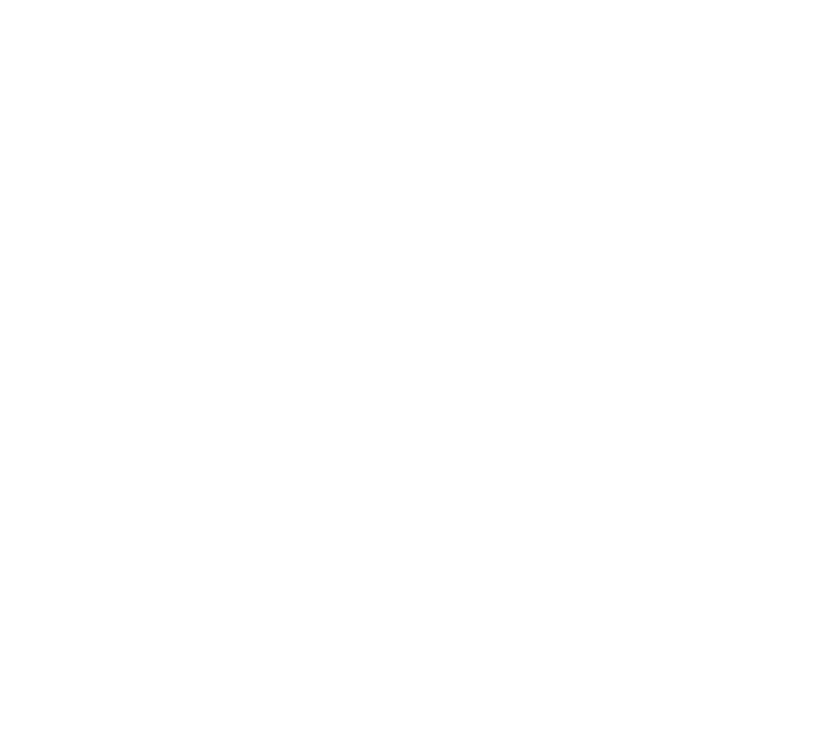
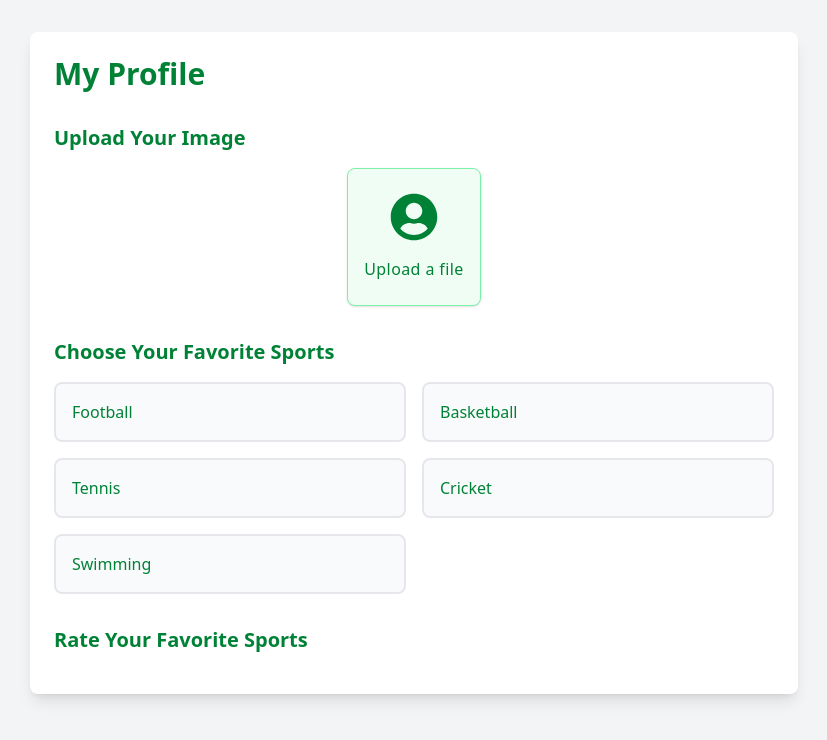
Before and after one commit to pulkitahuja02/sportmatev3, a React (Vite) app: page /MyProfile in a window 1280 px wide. Before the commit this address had no page. Shown: the top 740 px of the page, without its empty margins (226-1053 px from the left). Built offline with nearby package versions, Linux system fonts and the light colour scheme.

Commit message:
Updated the my profile

```diff
--- a/src/App.jsx
+++ b/src/App.jsx
@@ -1,7 +1,8 @@
 import { BrowserRouter as Router, Route, Routes } from "react-router-dom";
 import { UserProvider } from "./context/UserContext";
 import LoginPage from "./pages/LoginPage";
-import Dashboard from "./pages/Dashboard2";
+import Dashboard from "./pages/Dashboard";
+import MyProfile from "./pages/MyProfile";  // ✅ Import MyProfile
 
 function App() {
   return (
@@ -10,6 +11,7 @@ function App() {
         <Routes>
           <Route path="/" element={<LoginPage />} />
           <Route path="/dashboard" element={<Dashboard />} />
+          <Route path="/MyProfile" element={<MyProfile />} />  {/* ✅ Add Route */}
         </Routes>
       </Router>
     </UserProvider>
--- a/src/components/Navbar.jsx
+++ b/src/components/Navbar.jsx
@@ -1,5 +1,6 @@
 import React, { useState } from "react";
 import { FaUserCircle, FaBars, FaTimes } from "react-icons/fa";
+import { Link } from "react-router-dom"; // Import Link from react-router-dom
 
 const Navbar = () => {
   const [isMenuOpen, setIsMenuOpen] = useState(false);
@@ -7,17 +8,17 @@ const Navbar = () => {
   return (
     <>
       {/* Main Navbar */}
-      <nav className="bg-white p-6 pt-8 shadow-md"> {/* Added pt-8 for top padding */}
+      <nav className="bg-white p-6 pt-8 shadow-md">
         <div className="container mx-auto flex justify-between items-center">
           {/* Left: SportMate (Green Color) */}
           <h1 className="text-4xl font-bold text-green-600">SportMate</h1>
 
           {/* Mid: Links (Desktop View) */}
           <div className="hidden md:flex space-x-12">
-            <a href="/game-buddies" className="text-xl text-gray-700 hover:text-green-600">Game Buddies</a>
-            <a href="/tournaments" className="text-xl text-gray-700 hover:text-green-600">Tournaments</a>
-            <a href="/leaderboard" className="text-xl text-gray-700 hover:text-green-600">Leaderboard</a>
-            <a href="/community" className="text-xl text-gray-700 hover:text-green-600">Community</a>
+            <Link to="/game-buddies" className="text-xl text-gray-700 hover:text-green-600">Game Buddies</Link>
+            <Link to="/tournaments" className="text-xl text-gray-700 hover:text-green-600">Tournaments</Link>
+            <Link to="/leaderboard" className="text-xl text-gray-700 hover:text-green-600">Leaderboard</Link>
+            <Link to="/community" className="text-xl text-gray-700 hover:text-green-600">Community</Link>
           </div>
 
           {/* Hamburger Menu (Mobile View) */}
@@ -31,23 +32,23 @@ const Navbar = () => {
         {/* Mobile Menu (Chote screens par show) */}
         {isMenuOpen && (
           <div className="md:hidden mt-4">
-            <a href="/game-buddies" className="block text-xl text-gray-700 hover:text-green-600 py-2">Game Buddies</a>
-            <a href="/tournaments" className="block text-xl text-gray-700 hover:text-green-600 py-2">Tournaments</a>
-            <a href="/leaderboard" className="block text-xl text-gray-700 hover:text-green-600 py-2">Leaderboard</a>
-            <a href="/community" className="block text-xl text-gray-700 hover:text-green-600 py-2">Community</a>
+            <Link to="/game-buddies" className="block text-xl text-gray-700 hover:text-green-600 py-2">Game Buddies</Link>
+            <Link to="/tournaments" className="block text-xl text-gray-700 hover:text-green-600 py-2">Tournaments</Link>
+            <Link to="/leaderboard" className="block text-xl text-gray-700 hover:text-green-600 py-2">Leaderboard</Link>
+            <Link to="/community" className="block text-xl text-gray-700 hover:text-green-600 py-2">Community</Link>
           </div>
         )}
       </nav>
 
       {/* My Profile Button (Navbar ke neeche, center-aligned) */}
       <div className="w-full flex justify-center bg-green-50 py-4 shadow-sm">
-        <a
-          href="/my-profile"
+        <Link
+          to="/MyProfile" // Updated to match your App.jsx route
           className="flex items-center justify-center bg-green-600 text-white text-xl font-semibold py-3 px-6 rounded-lg hover:bg-green-700 transition duration-300"
         >
           <FaUserCircle className="text-2xl mr-2" />
           <span>My Profile</span>
-        </a>
+        </Link>
       </div>
     </>
   );
--- a/src/components/UpcomingTournaments.jsx
+++ b/src/components/UpcomingTournaments.jsx
@@ -5,21 +5,27 @@ const UpcomingTournaments = () => {
   const tournaments = [
     {
       id: 1,
-      name: " St Angel Football League",
-      date: " 25th March 2025",
-      location: " St Angel School",
+      name: "St Angel Football League",
+      date: "25th March 2025",
+      location: "St Angel School",
     },
     {
       id: 2,
-      name: " MAIT Cricket Premiere League",
-      date: " 30th  March 2025",
-      location: " MAIT Ground",
+      name: "MAIT Cricket Premiere League",
+      date: "30th March 2025",
+      location: "MAIT Ground",
     },
     {
       id: 3,
-      name: " Basketball Championship",
-      date: " 5th March 2025",
-      location: " Japenese Park",
+      name: "Basketball Championship",
+      date: "5th March 2025",
+      location: "Japanese Park",
+    },
+    {
+      id: 4,
+      name: "Delhi Marathon 2025",
+      date: "15th April 2025",
+      location: "India Gate, Delhi",
     },
   ];
 
@@ -38,11 +44,11 @@ const UpcomingTournaments = () => {
             <div className="mt-2 space-y-1">
               <p className="text-green-700 flex items-center">
                 <FaCalendarAlt className="mr-2" />
-                <span className="font-medium">Date : </span> {tournament.date}
+                <span className="font-medium">Date:</span> {tournament.date}
               </p>
               <p className="text-green-700 flex items-center">
                 <FaMapMarkerAlt className="mr-2" />
-                <span className="font-medium">Location :</span> {tournament.location}
+                <span className="font-medium">Location:</span> {tournament.location}
               </p>
             </div>
           </div>
--- a/src/pages/Dashboard2.jsx
+++ b/src/pages/Dashboard.jsx
@@ -15,7 +15,7 @@ const DashboardPage = () => {
 
       {/* Main Content */}
       <div className="p-6">
-        <h1 className="text-3xl font-bold text-green-600 mb-8">Dashboard</h1>
+
         <div className="grid grid-cols-1 md:grid-cols-2 gap-6">
           {/* Upcoming Tournaments */}
           <UpcomingTournaments />
--- /dev/null
+++ b/src/pages/MyProfile.jsx
@@ -0,0 +1,90 @@
+import React, { useState } from "react";
+import { FaUserCircle, FaStar } from "react-icons/fa";
+
+const MyProfile = () => {
+  const [selectedSports, setSelectedSports] = useState([]);
+  const [ratings, setRatings] = useState({});
+
+  // List of sports to choose from
+  const sportsList = ["Football", "Basketball", "Tennis", "Cricket", "Swimming"];
+
+  // Handle sport selection
+  const handleSportSelection = (sport) => {
+    if (selectedSports.includes(sport)) {
+      setSelectedSports(selectedSports.filter((item) => item !== sport));
+    } else {
+      setSelectedSports([...selectedSports, sport]);
+    }
+  };
+
+  // Handle rating change
+  const handleRatingChange = (sport, rating) => {
+    setRatings({ ...ratings, [sport]: rating });
+  };
+
+  return (
+    <div className="min-h-screen bg-gray-100 py-8 px-4 sm:px-6 lg:px-8">
+      <div className="max-w-3xl mx-auto bg-white rounded-lg shadow-lg p-6">
+        {/* Page Title */}
+        <h1 className="text-3xl font-bold text-green-700 mb-8">My Profile</h1>
+
+        {/* Upload Image Section */}
+        <div className="mb-8">
+          <h2 className="text-xl font-semibold text-green-700 mb-4">Upload Your Image</h2>
+          <div className="flex items-center justify-center w-full">
+            <label className="flex flex-col items-center px-4 py-6 bg-green-50 text-green-700 rounded-lg shadow tracking-wide border border-green-300 cursor-pointer hover:bg-green-100">
+              <FaUserCircle className="w-12 h-12 mb-2" />
+              <span className="mt-2 text-base leading-normal">Upload a file</span>
+              <input type="file" className="hidden" />
+            </label>
+          </div>
+        </div>
+
+        {/* Choose Favorite Sports Section */}
+        <div className="mb-8">
+          <h2 className="text-xl font-semibold text-green-700 mb-4">Choose Your Favorite Sports</h2>
+          <div className="grid grid-cols-2 gap-4">
+            {sportsList.map((sport) => (
+              <div
+                key={sport}
+                className={`p-4 rounded-lg cursor-pointer ${
+                  selectedSports.includes(sport)
+                    ? "bg-green-100 border-2 border-green-500"
+                    : "bg-gray-50 border-2 border-gray-200"
+                }`}
+                onClick={() => handleSportSelection(sport)}
+              >
+                <span className="text-green-700 font-medium">{sport}</span>
+              </div>
+            ))}
+          </div>
+        </div>
+
+        {/* Rating for Each Sport Section */}
+        <div>
+          <h2 className="text-xl font-semibold text-green-700 mb-4">Rate Your Favorite Sports</h2>
+          {selectedSports.map((sport) => (
+            <div key={sport} className="mb-4">
+              <h3 className="text-lg font-medium text-green-700 mb-2">{sport}</h3>
+              <div className="flex items-center">
+                {[1, 2, 3, 4, 5].map((star) => (
+                  <button
+                    key={star}
+                    onClick={() => handleRatingChange(sport, star)}
+                    className={`text-2xl ${
+                      ratings[sport] >= star ? "text-green-500" : "text-gray-300"
+                    }`}
+                  >
+                    <FaStar />
+                  </button>
+                ))}
+              </div>
+            </div>
+          ))}
+        </div>
+      </div>
+    </div>
+  );
+};
+
+export default MyProfile;
```
